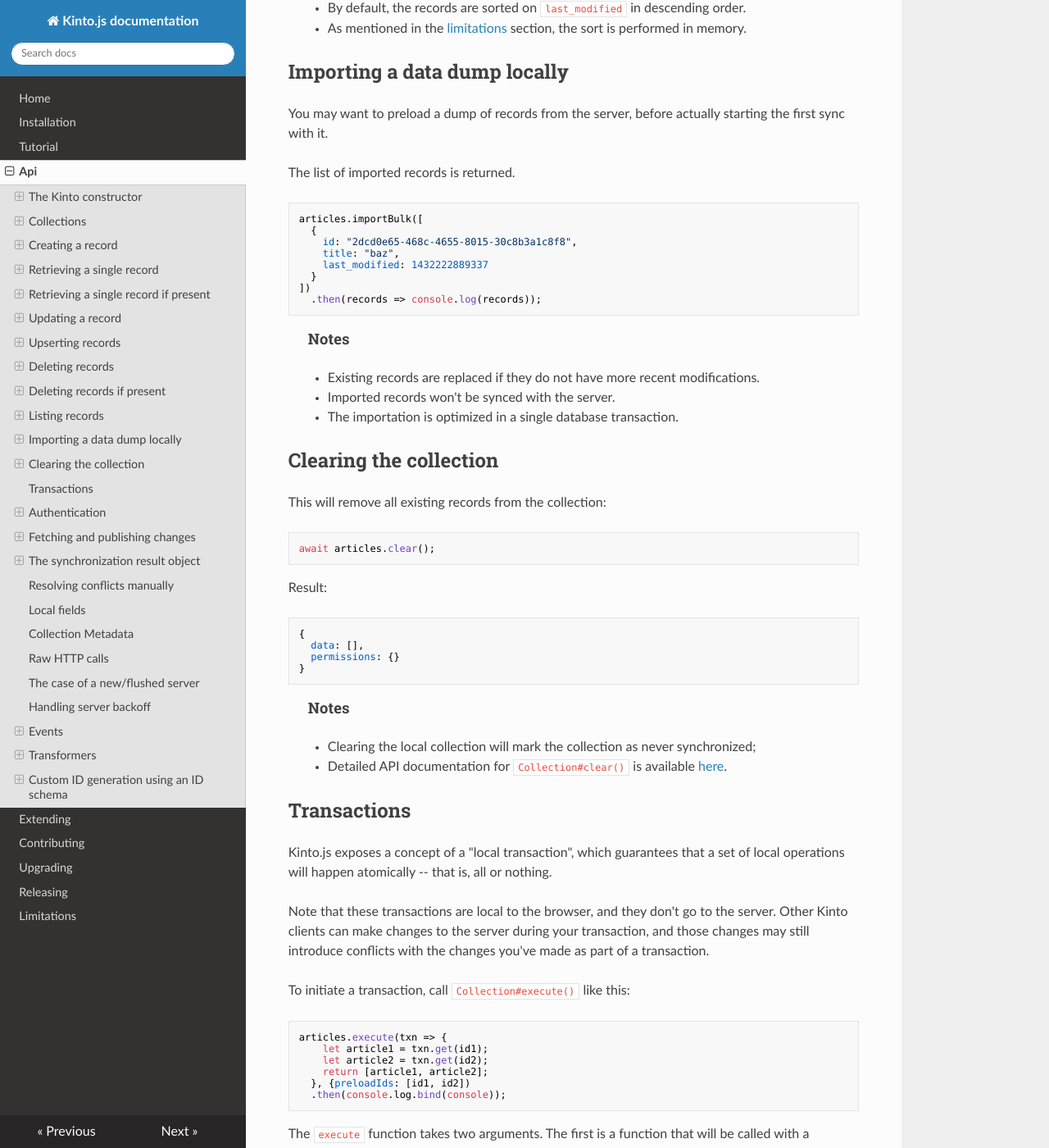
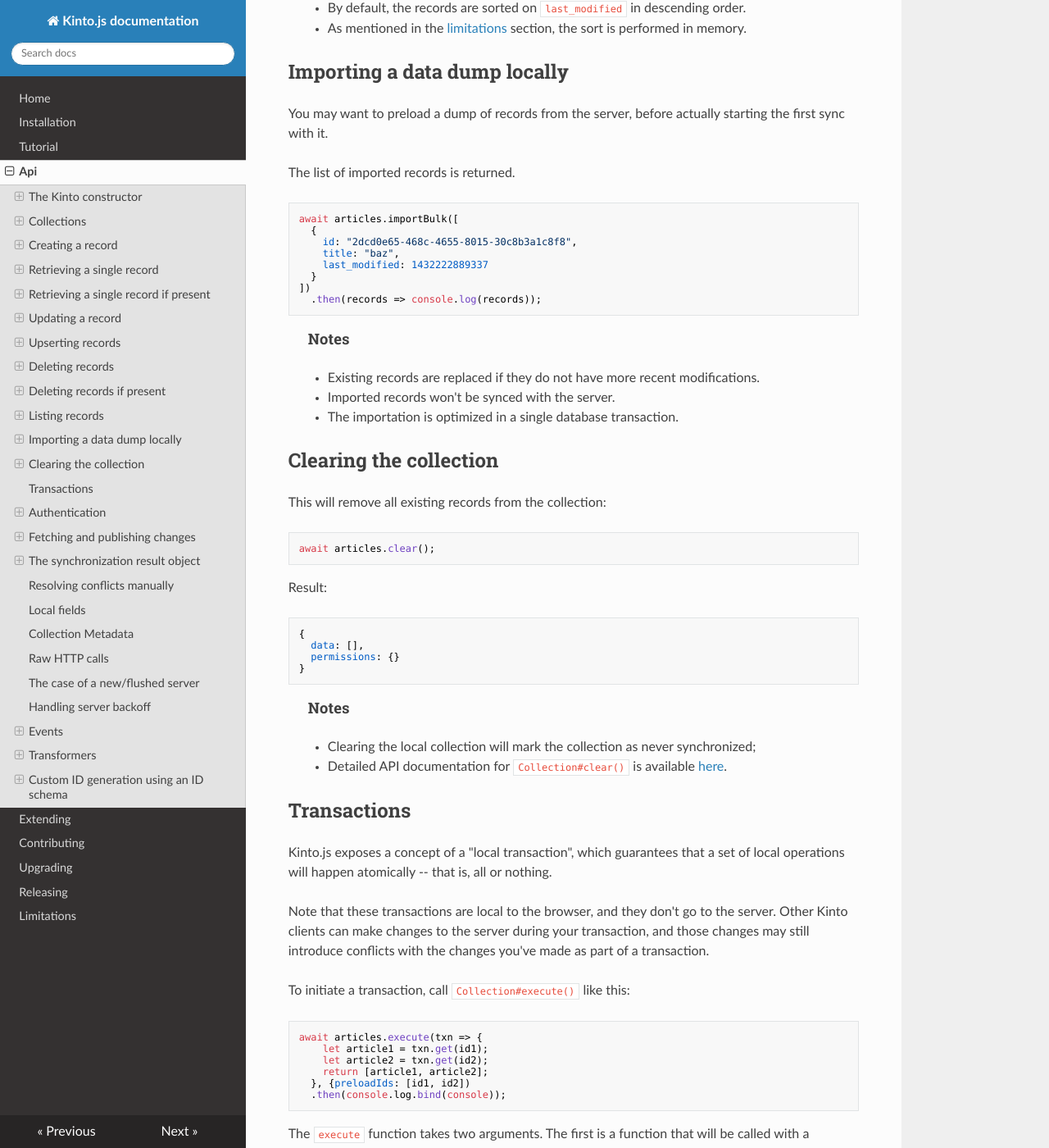
Before and after one commit to Kinto/kinto.js, an MkDocs documentation site: the page built from docs/api.md, in a window 1280 px wide and 1400 px high, scrolled down 6655 px. Shown: the whole window at 82% size. Built offline with MkDocs 1.6.1, drawn with Linux system fonts in a browser that asks for light colours; nearby versions of some CDN libraries; old or Windows-style settings are respelled for this version of MkDocs; some of the changed text lies outside the part shown.

Commit message:
added await on docs

````diff
--- a/docs/api.md
+++ b/docs/api.md
@@ -328,7 +328,7 @@
 The list of imported records is returned.
 
 ```js
-articles.importBulk([
+await articles.importBulk([
   {
     id: "2dcd0e65-468c-4655-8015-30c8b3a1c8f8",
     title: "baz",
@@ -380,7 +380,7 @@
 To initiate a transaction, call `Collection#execute()` like this:
 
 ```js
-articles.execute(txn => {
+await articles.execute(txn => {
     let article1 = txn.get(id1);
     let article2 = txn.get(id2);
     return [article1, article2];
@@ -497,7 +497,7 @@
         * If `strategy` is set to `Kinto.syncStrategy.MANUAL`, both incoming and outgoing conflicts will be reported in a dedicated array.
 
 ```js
-articles.sync()
+await articles.sync()
   .then(console.log.bind(console))
   .catch(err => {
     if (err.response && err.response.status === 401) {
@@ -536,7 +536,7 @@
 ```js
 import Collection from "kinto/lib/collection";
 
-articles.sync({
+await articles.sync({
   strategy: Kinto.syncStrategy.CLIENT_WINS,
   remote: "https://alt.server.tld/v1",
   headers: {Authorization: "Basic bWF0Og=="},
````
